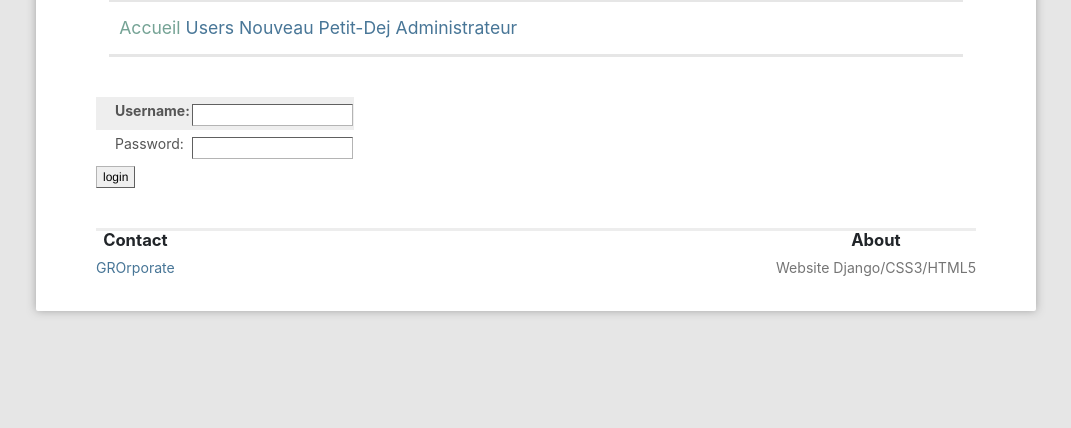
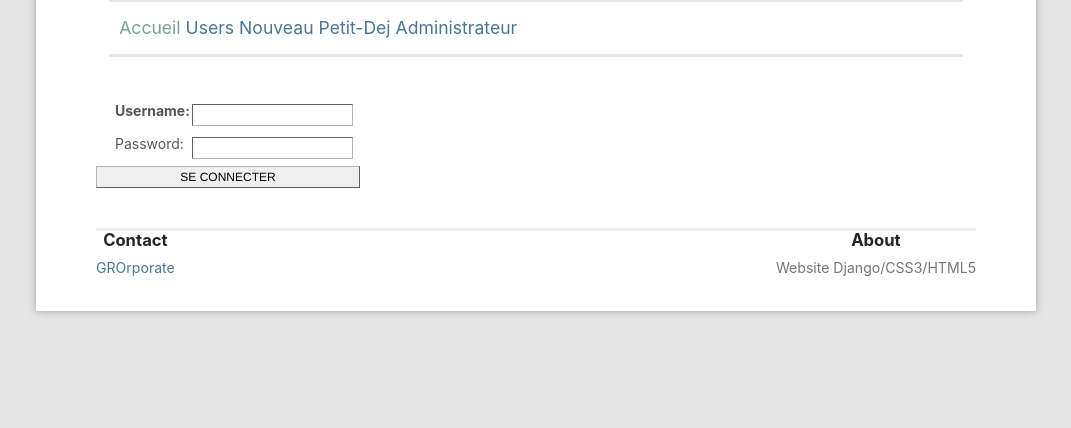
Before and after one commit to adimajo/cbo, a Django app: page /login/ in a window 1280 px wide. Shown: the part 257-685 px from the top of the page, without its empty margins (104-1175 px from the left). Run offline with Django 3.2, Linux system fonts and the light colour scheme; some libraries are stand-ins or nearby versions.

Commit message:
some attempts for csrf

```diff
--- a/CBO/Dej/templates/login.html
+++ b/CBO/Dej/templates/login.html
@@ -7,13 +7,13 @@
 {% endblock %}
 
 {% block title %}
-    Connection
+    Connexion
 {% endblock %}
 
 {% block content %}
 
     {% if form.errors %}
-    <p>Your username and password didn't match. Please try again.</p>
+        {{ form.errors }}
     {% endif %}
 
     {% if next %}
@@ -27,18 +27,18 @@
 
     <form method="post" action="{% url 'login' %}">
         {% csrf_token %}
-        <table aria-describedby="login">
-        <tr>
-            <th scope="col">{{ form.username.label_tag }}</th>
-            <td>{{ form.username }}</td>
+        <table aria-describedby="Login">
+        <tr style="background-color:#f8f9fa00;">
+            <th id="tag">{{ form.username.label_tag }}</th>
+            <th id="username">{{ form.username }}</th>
         </tr>
-        <tr>
+        <tr style="background-color:#f8f9fa00;">
             <td>{{ form.password.label_tag }}</td>
             <td>{{ form.password }}</td>
         </tr>
         </table>
 
-        <input type="submit" value="login" />
+        <input type="submit" style="width:30%;" value="SE CONNECTER" />
         <input type="hidden" name="next" value="{{ next }}" />
     </form>
 
--- a/CBO/DjangoSite/settings.py
+++ b/CBO/DjangoSite/settings.py
@@ -62,7 +62,7 @@ ROOT_URLCONF = 'DjangoSite.urls'
 TEMPLATES = [
     {
         'BACKEND': 'django.template.backends.django.DjangoTemplates',
-        'DIRS': [],
+        'DIRS': [os.path.join(BASE_DIR, "templates")],
         'APP_DIRS': True,
         'OPTIONS': {
             'context_processors': [
```
